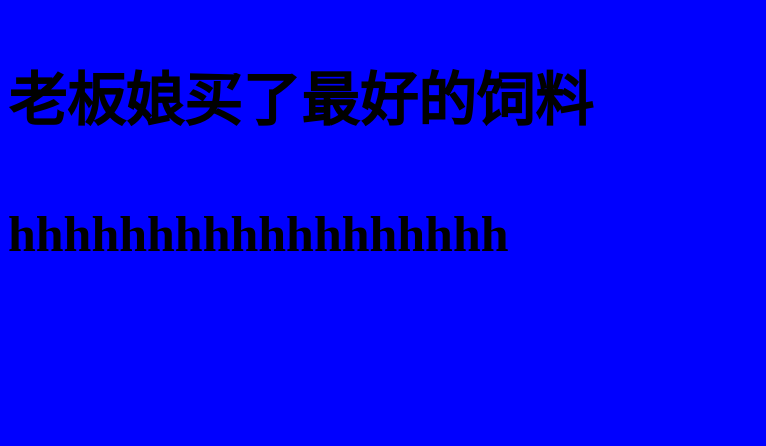
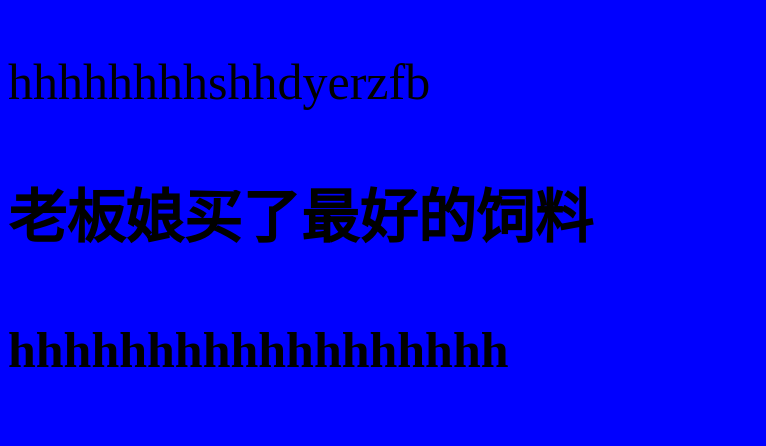
Before and after one commit to zhi-J/demo-1, a plain HTML site: page index.html in a window 1280 px wide. Shown: the part 687-1133 px from the top of the page, without its empty margins (0-766 px from the left). Before the commit the page ends 1016 px from the top, so only its background shows below. Drawn offline with Linux system fonts and the light colour scheme.

Commit message:
新的提交

```diff
--- a/index.html
+++ b/index.html
@@ -16,6 +16,7 @@
         <h3>老板很会养猪，猪肉很好吃</h3>
         <h4>啊啦啦啦啦啦啦啦啦啦</h4>
     </div>
+    hhhhhhhhshhdyerzfb
     <div>
         <h3>老板娘买了最好的饲料</h3>
         <h4>hhhhhhhhhhhhhhhhhh</h4>
```
